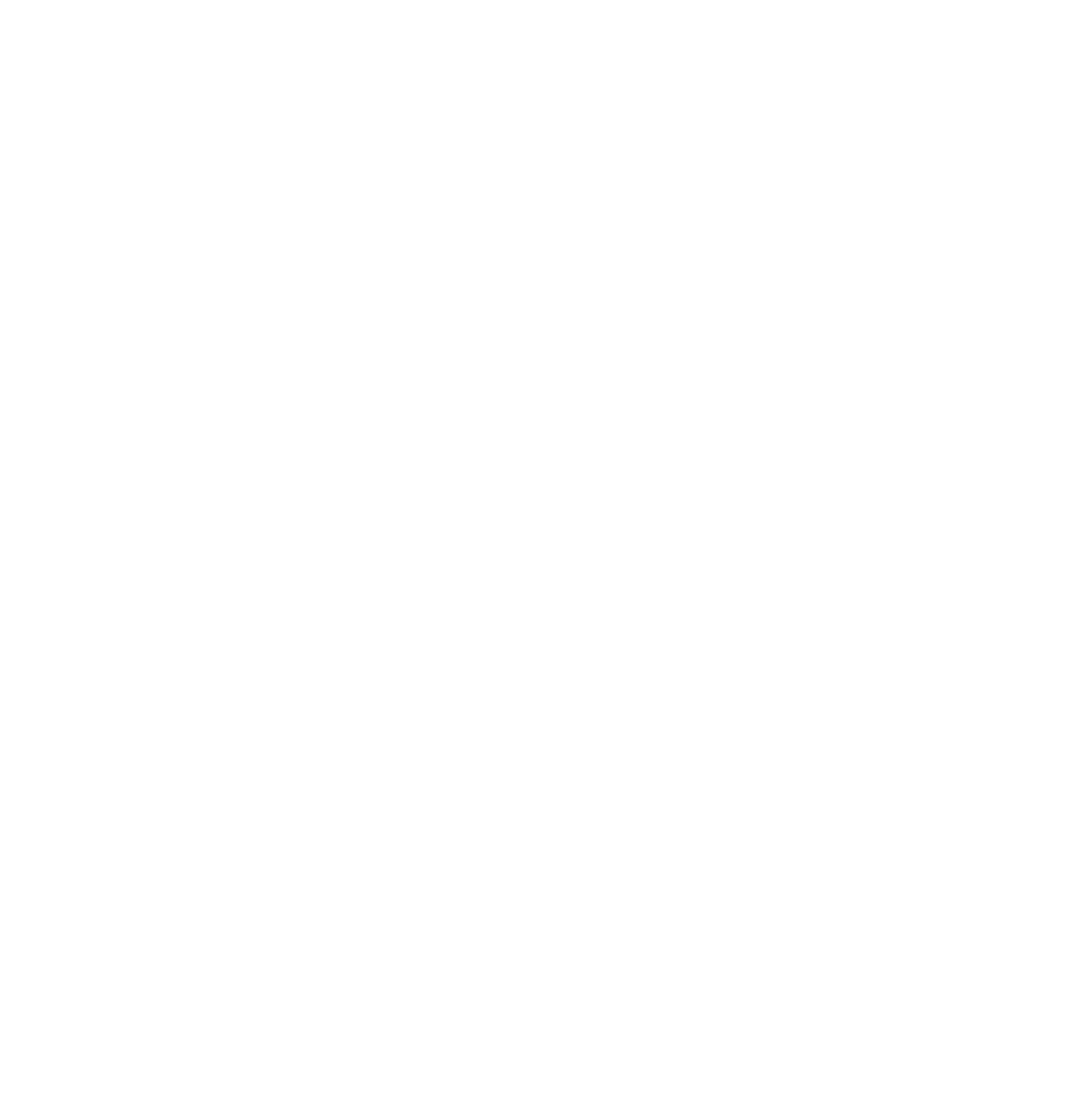
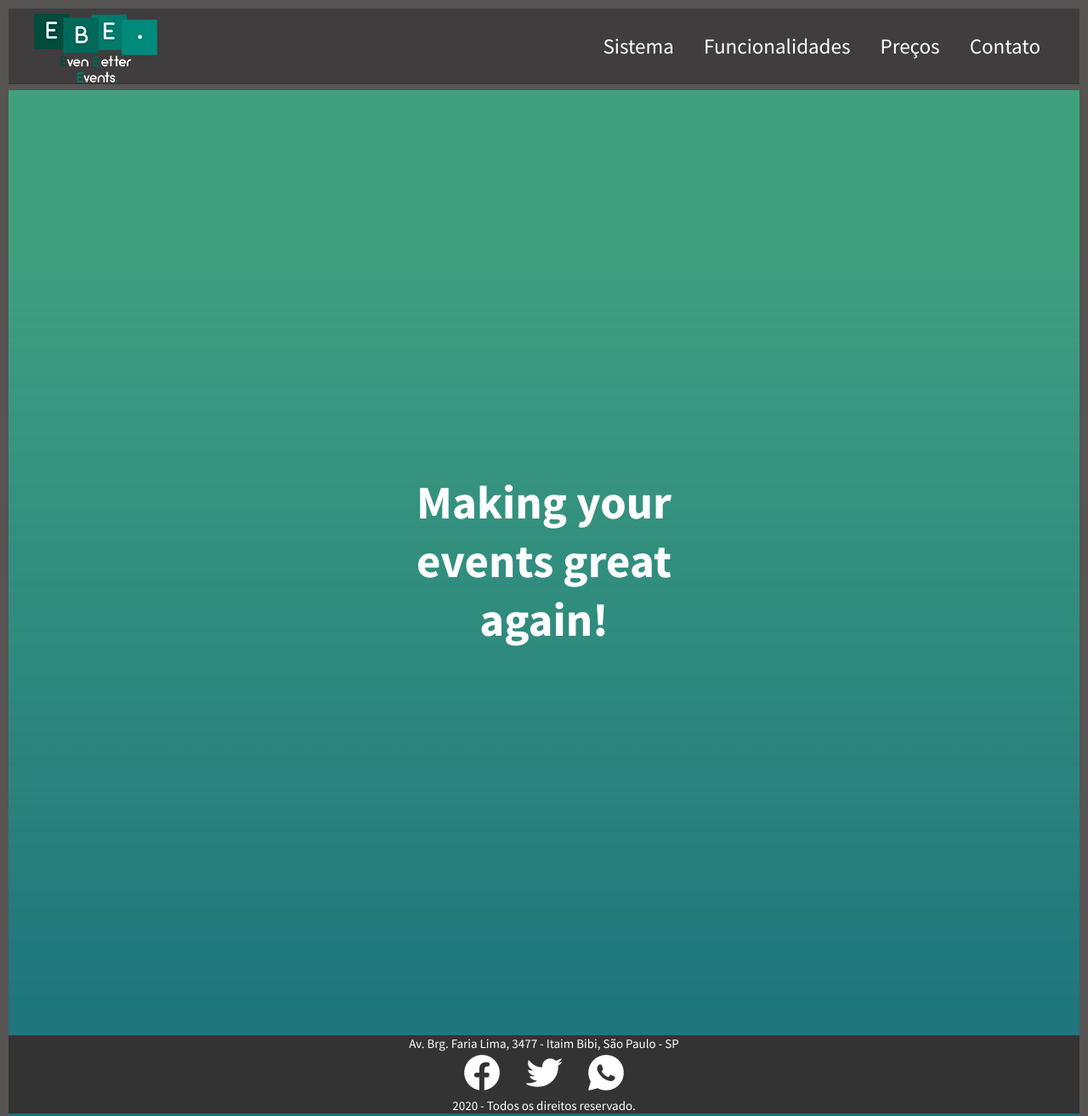
Before and after one commit to marcoaflg/2a-avaliacao-2a-periodo-eng-software, a plain HTML site: page index.html in a window 1280 px wide. Shown: the top 1313 px of the page at 85% size. Before the commit the page ends 800 px from the top, so only its background shows below. Drawn offline with Linux system fonts and the light colour scheme; files that its build step writes are made by us from their sources.

Commit message:
making some changes

```diff
--- a/css/style.css
+++ b/css/style.css
@@ -0,0 +1,96 @@
+@import "https://fonts.googleapis.com/css?family=Source+Sans+Pro:400,700&display=swap";
+
+* {
+    margin: 0;
+    padding: 0;
+    border: 0;
+}
+
+body {
+    background: rgb(87, 84, 84);
+    font-family: 'Source Sans Pro', sans-serif;
+    color: white;
+    height: 100%;
+}
+
+.grid-container {
+    box-sizing: border-box;
+    display: grid;
+    grid-template-areas:
+        'header'
+        'main'
+        'footer';
+    padding: 10px;
+    grid-gap: 5px;
+}
+
+header {
+    padding: 30px;
+    border-bottom: 1px solid #333;
+    background: rgba(0, 0, 0, 0.274);
+}
+
+.links {
+    text-align: right;
+}
+
+.links a {
+    color: white;
+    font-size: 25px;
+    line-height: 28px;
+    margin: 0 16px;
+    text-decoration: none;
+}
+
+.links a:hover {
+    color: #00695b;
+    transition: 800ms;
+}
+
+.links img {
+    margin-top: -24px;
+    float: left;
+}
+
+.main {
+    background-image: url("../img/BG.jpg");
+    height: 100%;
+    background-position: center;
+    background-repeat: no-repeat;
+    background-size: cover;
+    padding: 450px;
+}
+
+h1 {
+    position: relative;
+    font-size: 55px;
+    text-align: center;
+}
+
+footer {
+    position: relative;
+    left: 0;
+    bottom: 0;
+    width: 100%;
+    background-color: #333;
+    color: white;
+}
+
+#align {
+    text-align:center;
+}
+
+.adress {
+    text-align: center;
+    font-size: 15px;
+}
+
+.social img {
+    display: inline-block;
+    margin: 0 10px;
+}
+
+.copyright {
+    text-align: center;
+    font-size: 15px;
+}
--- a/index.html
+++ b/index.html
@@ -7,25 +7,65 @@
     <meta name="viewport" content="width=device-width, initial-scale=1.0">
     <meta http-equiv="X-UA-Compatible" content="ie=edge">
     <title>Meu Sistema</title>
-        <link rel="stylesheet" href="style.css">
+    <link rel="stylesheet" href="./css/style.css">
 </head>
 
 <body>
 
+    <div class="grid-container">
+
+        <div class="grid-item1">
             <header>
-            <nav>
+
+                <nav class="links">
+
+                    <img src="./img/logoebevetor1.png" alt="logo">
+
+                    <a href="/">Sistema</a>
+                    <a href="/">Funcionalidades</a>
+                    <a href="/">Preços</a>
+                    <a href="/">Contato</a>
 
                 </nav>
+
             </header>
+        </div>
 
-        <section>
+        <div class="grid-item2">
+
+            <section class="main">
+
+                <h1>Making your events great again!</h1>
 
             </section>
 
-        <footer>
+        </div>
 
+        <div class="grid-item3">
+
+            <footer id="align">
+
+                <div class="adress">
+                    <p>Av. Brg. Faria Lima, 3477 - Itaim Bibi, São Paulo - SP</p>
+                </div>
+
+                <div class="social">
+                    <img src="./img/icons8-facebook-50.png" alt="facebook">
+                    <img src="./img/icons8-twitter-squared-50.png" alt="twitter">
+                    <img src="./img/icons8-whatsapp-50.png" alt="whatsapp">
+                </div>
+
+                <div class="copyright">
+                    <p>2020 - Todos os direitos reservado.</p>
+                </div>
+
+                <div class="social">
+
+                </div>
 
             </footer>
+        </div>
+    </div>
 </body>
 
 </html>
```
Also changed, not shown: img/BG.jpg (added), img/icons8-facebook-50.png (added), img/icons8-twitter-squared-50.png (added), img/icons8-whatsapp-50.png (added), img/logoebevetor1.png (added). Lines whose indentation alone changed are shown as unchanged.
